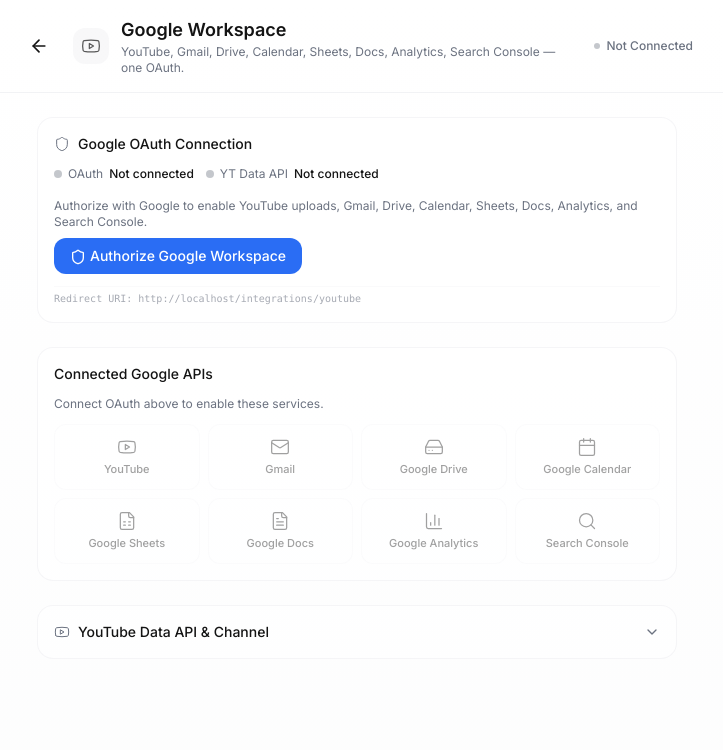
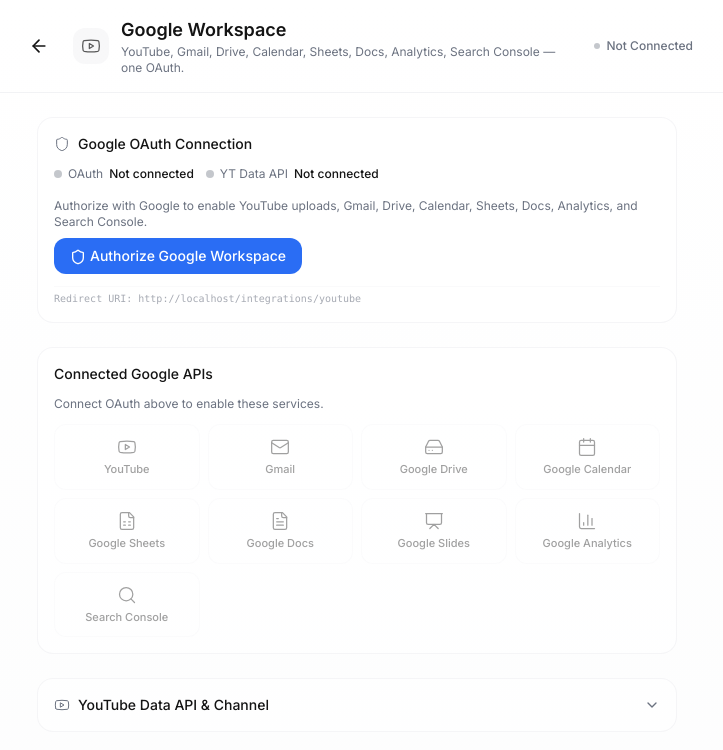
Before and after one commit to thecolinosborne/Ozlon-AI-Search, a React (Vite) app: page /integrations/youtube in a window 1280 px wide. Shown: the top 750 px of the page, without its empty margins (283-1006 px from the left). Built offline with nearby package versions, Linux system fonts and the light colour scheme; the HTML template or start-up script is replaced by a standard one; what @capacitor-community/sqlite, @capacitor/core, @lovable.dev/cloud-auth-js would draw is missing.

Commit message:
Changes
Co-authored-by: thecolinosborne <124605697+thecolinosborne@users.noreply.github.com>

```diff
--- a/src/pages/integrations/YouTubeDetail.tsx
+++ b/src/pages/integrations/YouTubeDetail.tsx
@@ -1,7 +1,7 @@
 import { useEffect, useState, useCallback, useRef } from "react";
 import {
   Youtube, AlertCircle, Loader2, Upload, Shield, Mail, HardDrive,
-  Calendar, FileSpreadsheet, FileText, BarChart3, Search, ChevronDown, ChevronUp, CheckCircle2, XCircle,
+  Calendar, FileSpreadsheet, FileText, Presentation, BarChart3, Search, ChevronDown, ChevronUp, CheckCircle2, XCircle,
 } from "lucide-react";
 import { toast } from "sonner";
 import { IntegrationDetailLayout } from "@/components/integrations/IntegrationDetailLayout";
@@ -48,6 +48,7 @@ const GOOGLE_SERVICES = [
   { id: "calendar", name: "Google Calendar", icon: Calendar, fn: "google-calendar", testAction: "list_calendars", testLabel: "Calendars" },
   { id: "sheets", name: "Google Sheets", icon: FileSpreadsheet, fn: "google-sheets", testAction: "list_spreadsheets", testLabel: "Spreadsheets" },
   { id: "docs", name: "Google Docs", icon: FileText, fn: "google-docs", testAction: "list_documents", testLabel: "Documents" },
+  { id: "slides", name: "Google Slides", icon: Presentation, fn: "google-slides", testAction: "list_presentations", testLabel: "Presentations" },
   { id: "analytics", name: "Google Analytics", icon: BarChart3, fn: "google-analytics", testAction: "list_accounts", testLabel: "Accounts" },
   { id: "search-console", name: "Search Console", icon: Search, fn: "google-search-console", testAction: "list_sites", testLabel: "Sites" },
 ] as const;
```
